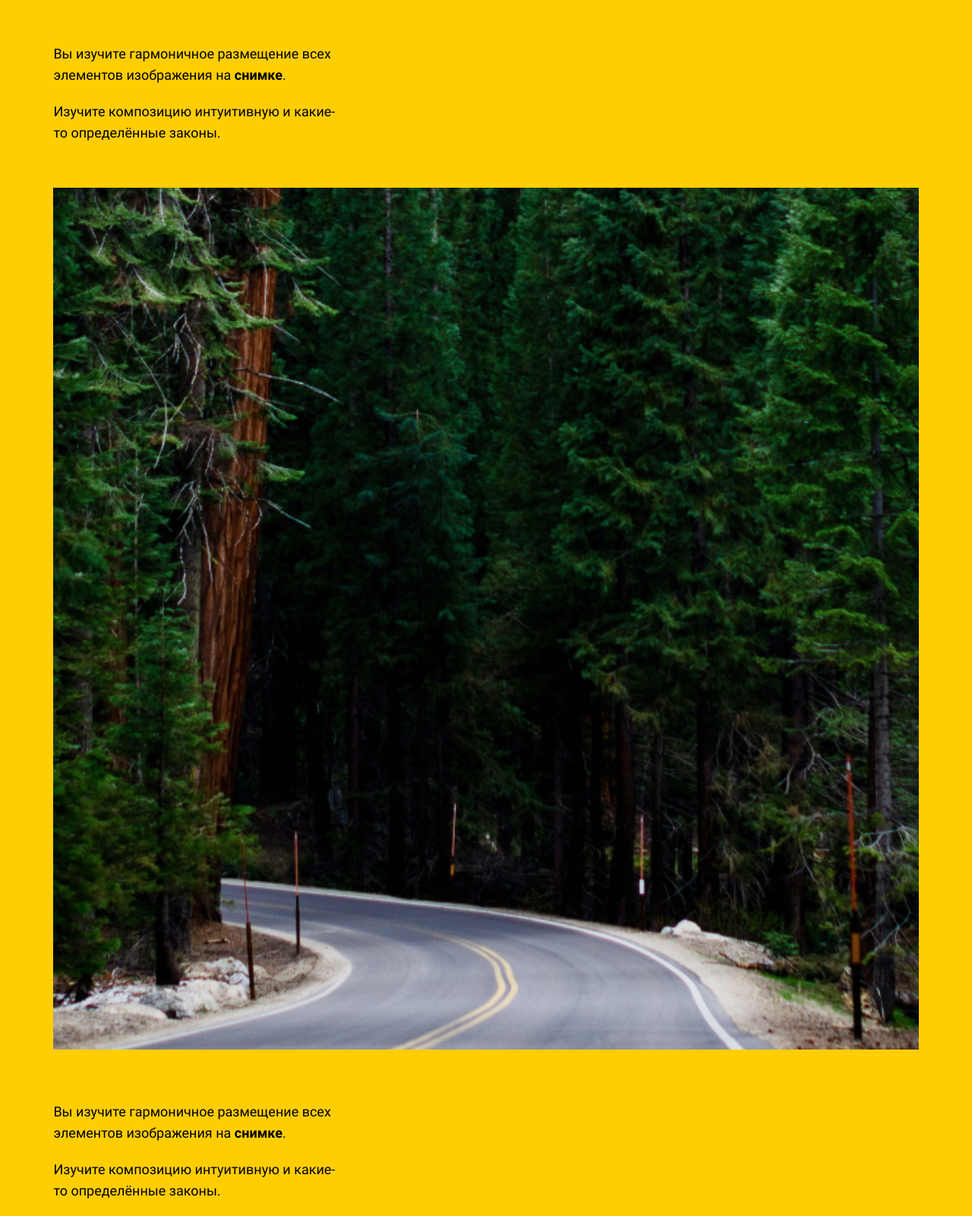
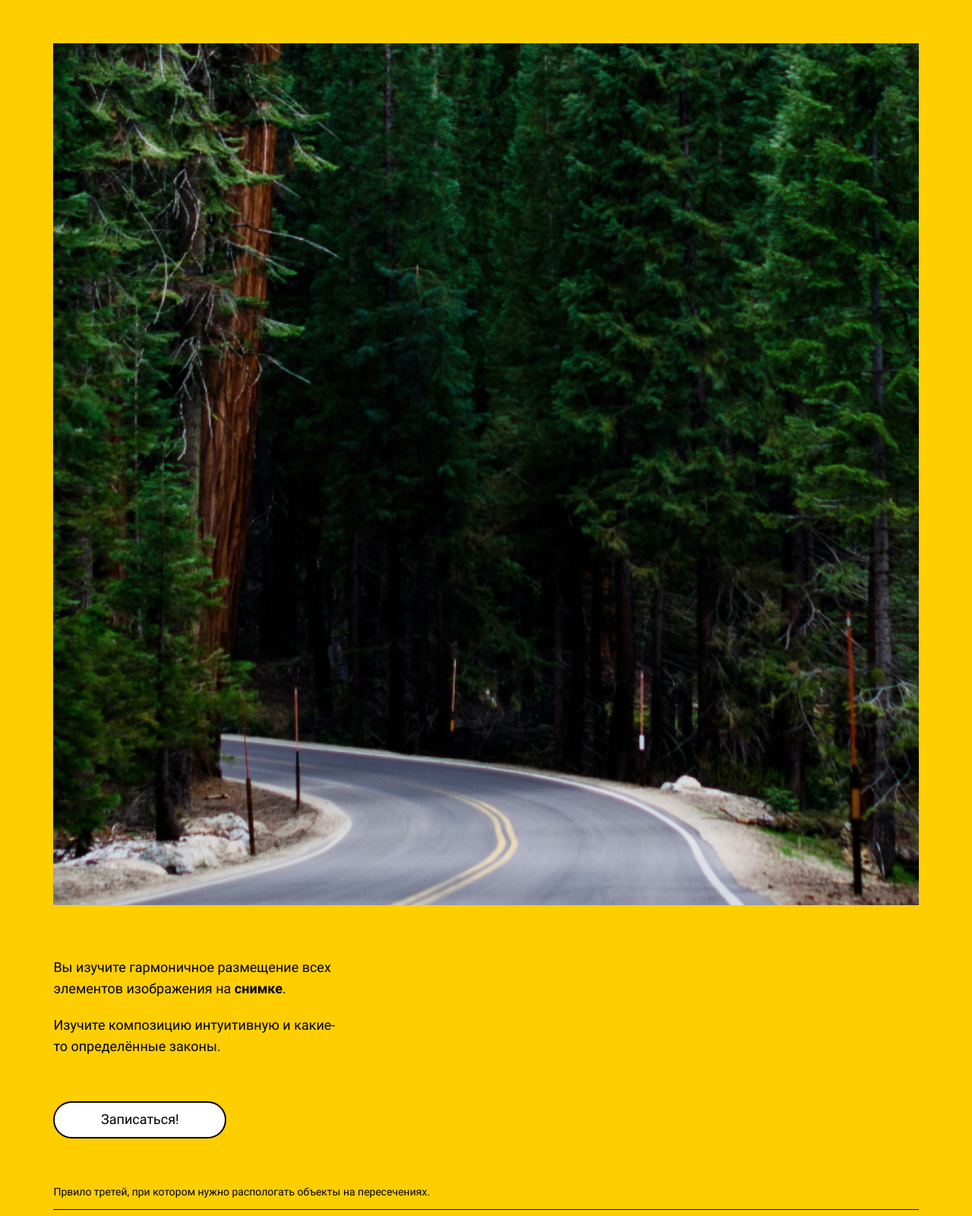
Before and after one commit to trashmarket/Month-of-Landings_external-link, a website: page index.html in a window 1280 px wide. Shown: the part 1900-3500 px from the top of the page at 76% size. Drawn offline with Linux system fonts and the light colour scheme.

Commit message:
composition fixed start

```diff
--- a/index.html
+++ b/index.html
@@ -69,10 +69,10 @@
           <h3 class="composition__subtitle">
             Изучите композицию
           </h3>
-          <p class="composition__description">
+          <p class="composition__description composition__description_l">
             Вы изучите гармоничное размещение всех элементов изображения на <b>снимке</b>.
           </p>
-          <p class="composition__description">
+          <p class="composition__description composition__description_l">
             Изучите композицию интуитивную
             и какие-то определённые законы.
           </p>
@@ -81,10 +81,10 @@
           <source srcset="./img/dense-forest-tablet.jpg" media="(min-width: 768px)">
           <img src="./img/forest-with-roll-mobile.jpg" alt="изображения леса с дорогая" class="composition__image">
         </picture>
-        <p class="composition__description composition__description_size_l">
+        <p class="composition__description composition__description_size_m">
           Вы изучите гармоничное размещение всех элементов изображения на <b>снимке</b>.
         </p>
-        <p class="composition__description composition__description_size_l">
+        <p class="composition__description composition__description_size_m">
           Изучите композицию интуитивную
           и какие-то определённые законы.
         </p>
--- /dev/null
+++ b/scss/blocks/composition/__description/_size/composition__description_l.scss
@@ -0,0 +1,5 @@
+@media screen and (max-width: 1439px) {
+  .composition__description_l {
+    display: none;
+  }
+}
--- a/scss/blocks/composition/__description/_size/composition__description_size_l.scss
+++ b/scss/blocks/composition/__description/_size/composition__description_size_m.scss
@@ -1,5 +1,5 @@
 @media screen and (min-width: 1440px) {
-  .composition__description_size_l {
+  .composition__description_size_m {
     display: none;
   }
 }
--- a/scss/blocks/composition/__item/composition__item.scss
+++ b/scss/blocks/composition/__item/composition__item.scss
@@ -14,8 +14,11 @@
   margin-bottom: 0;
   border-bottom: none;
 }
+@media screen and (min-width: 768px) {
 
-@media screen and (min-width: 768px) {
+}
+
+@media screen and (min-width: 1440px) {
   .composition__item:nth-child(2) {
     padding-right: 0;
     margin-left: 0;
--- a/scss/index.scss
+++ b/scss/index.scss
@@ -29,7 +29,8 @@
 @import './blocks/composition/__subtitle/composition__subtitle.scss';
 @import './blocks/composition/__image/composition__image.scss';
 @import './blocks/composition/__description/composition__description.scss';
-@import './blocks/composition/__description/_size/composition__description_size_l.scss';
+@import './blocks/composition/__description/_size/composition__description_l.scss';
+@import './blocks/composition/__description/_size/composition__description_size_m.scss';
 @import './blocks/composition/__appointment/composition__appointment.scss';
 @import './blocks/composition/__list/composition__list.scss';
 @import './blocks/composition/__item/composition__item.scss';
```
Also changed, not shown: css/index.css, 1 other file.
